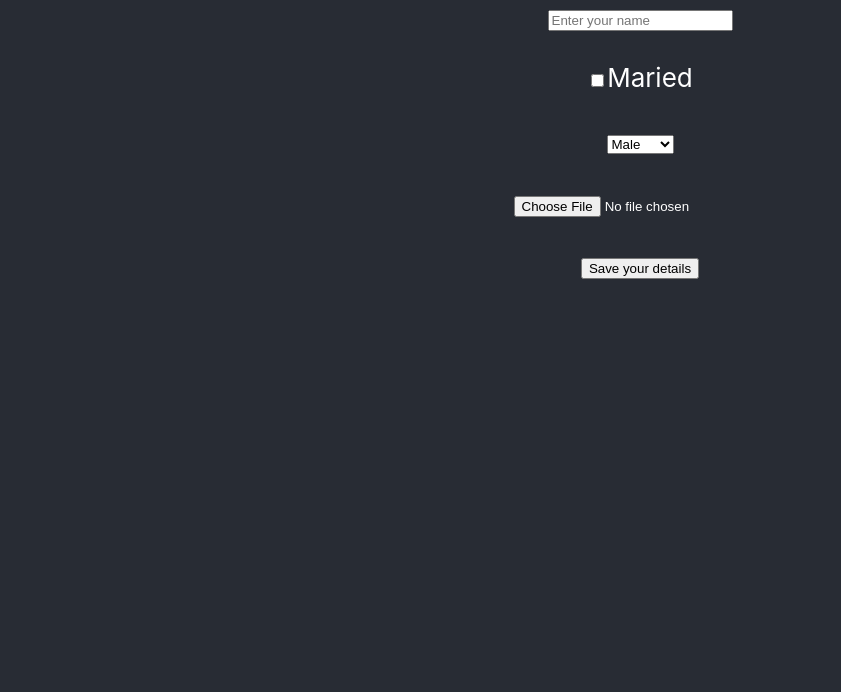
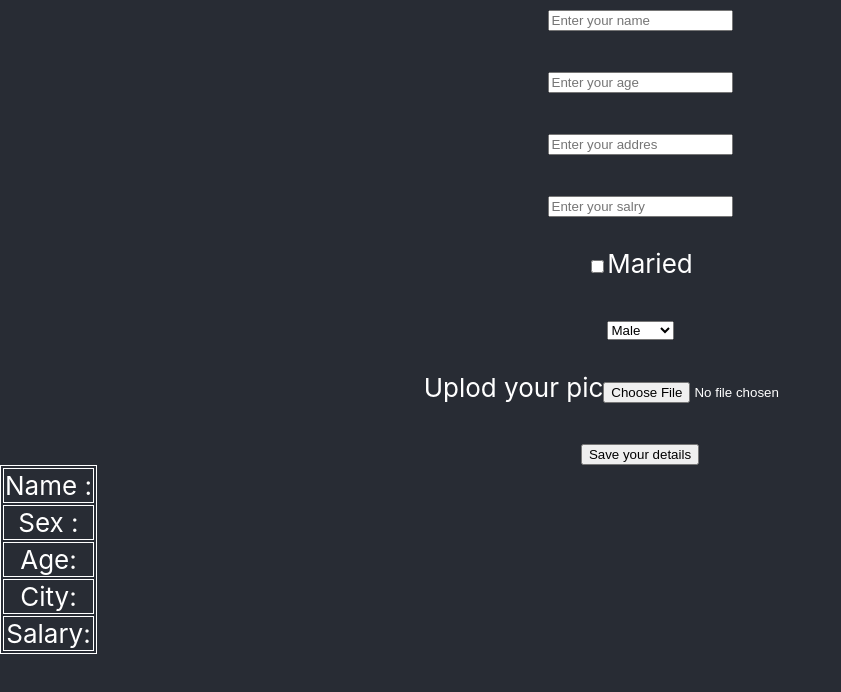
Before and after one commit to 12NikhilKumar/react, a React (Create React App) app: page / in a window 1280 px wide. Shown: the top 692 px of the page, without its empty margins (0-841 px from the left). Built offline with nearby package versions, Linux system fonts and the light colour scheme.

Commit message:
form with table

```diff
--- a/src/Component7/form.js
+++ b/src/Component7/form.js
@@ -1,8 +1,33 @@
 import FormInput from "./forminput";
+import {useState} from "react";
 const Form = ()=>{
+    let [data,setData] = useState({})
+    const onSubmit = (value)=>{
+        data = value;
+        setData(data);
+    };
     return (
         <>
-            <FormInput/>
+            <FormInput onTaskCreate={onSubmit}/>
+            <table style={{border: '1px solid white'}}>
+                <tbody>
+                    <tr>
+                        <td style={{border: '1px solid white'}}>Name : {data.name}</td>
+                    </tr>
+                    <tr>
+                        <td style={{border: '1px solid white'}}>Sex : {data.sex}</td>
+                    </tr>
+                    <tr>
+                        <td style={{border: '1px solid white'}}>Age: {data.age}</td>
+                    </tr>
+                    <tr>
+                        <td style={{border: '1px solid white'}}>City: {data.addres}</td>
+                    </tr>
+                    <tr>
+                        <td style={{border: '1px solid white'}}>Salary:{data.salary}</td>
+                    </tr>
+                </tbody>
+            </table>
         </>
     )
 }
--- a/src/Component7/forminput.js
+++ b/src/Component7/forminput.js
@@ -1,8 +1,11 @@
 import {useState,useRef} from "react";
-const FormInput = () =>{
+const FormInput = ({onTaskCreate}) =>{
     const initialState = {
         name: "",
         sex: "",
+        age: "",
+        addres: "",
+        salary: "",
         ismaried: ""
     };
     const [formData,setFormData] = useState(initialState);
@@ -14,12 +17,22 @@ const FormInput = () =>{
     };
     const onSubmit = (e)=>{
         e.preventDefault();
+        onTaskCreate(formData)
     }
-    const {name,sex,ismaried} = formData;
+    const {name,age,addres,salary,sex,ismaried} = formData;
     return (
         <>
             <form onSubmit={onSubmit}>
                 <input type="text" placeholder="Enter your name" name="name" value={name} onChange={handleChange}/>
+                <br/>
+                <br/>
+                <input type="text" placeholder="Enter your age" name="age" value={age} onChange={handleChange}/>
+                <br/>
+                <br/>
+                <input type="text" placeholder="Enter your addres" name="addres" value={addres} onChange={handleChange}/>
+                <br/>
+                <br/>
+                <input type="text" placeholder="Enter your salry" name="salary" value={salary} onChange={handleChange}/>
                 <br/>
                 <br/>
                 <label>
@@ -31,7 +44,9 @@ const FormInput = () =>{
                     <option value="F">Female</option>
                 </select>
                 <br/><br/>
+                <label> Uplod your pic
                 <input type="file" ref={fileRef}/>
+                </label>
                 <br/><br/>
                 <input type="submit" value="Save your details"/>
             </form>
```
